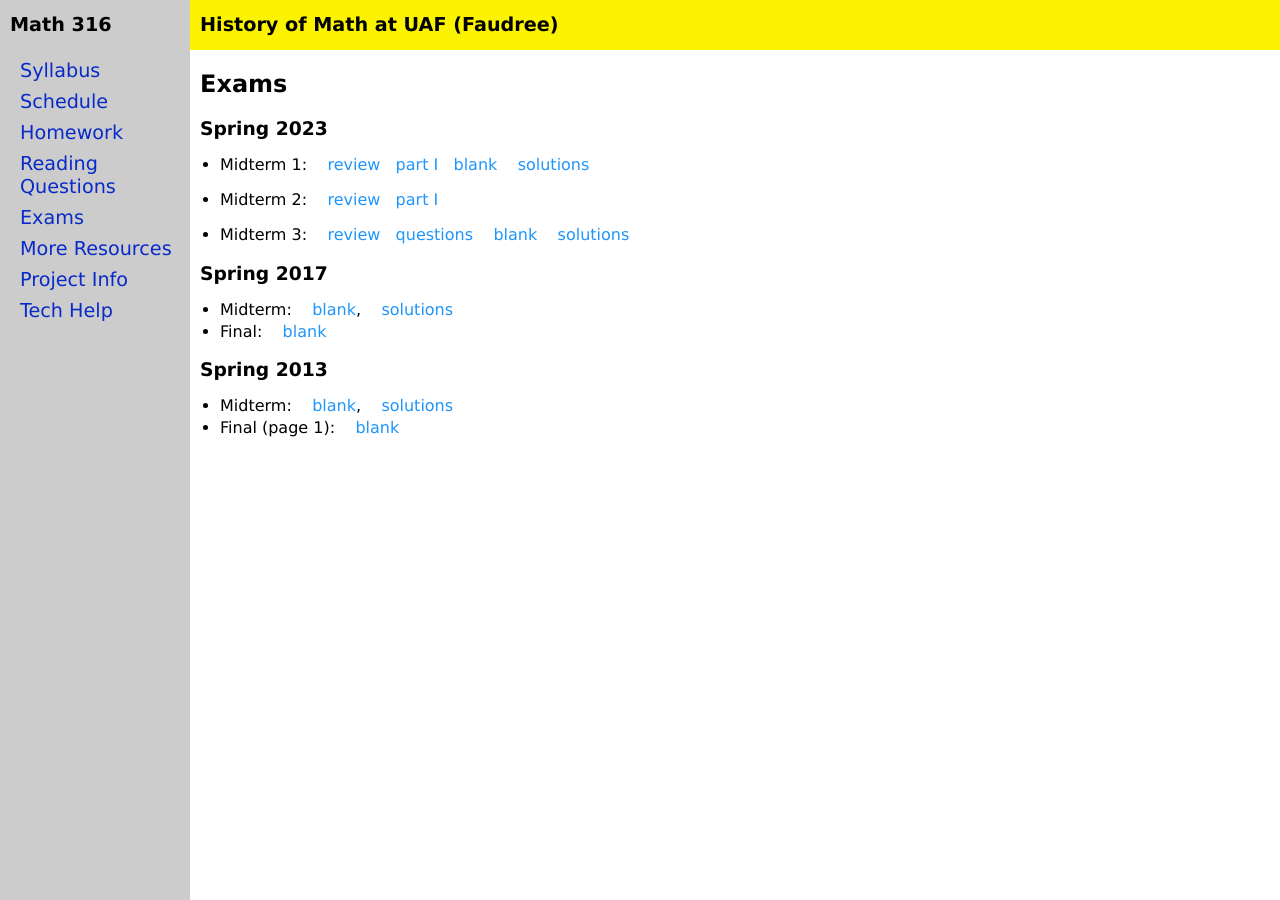
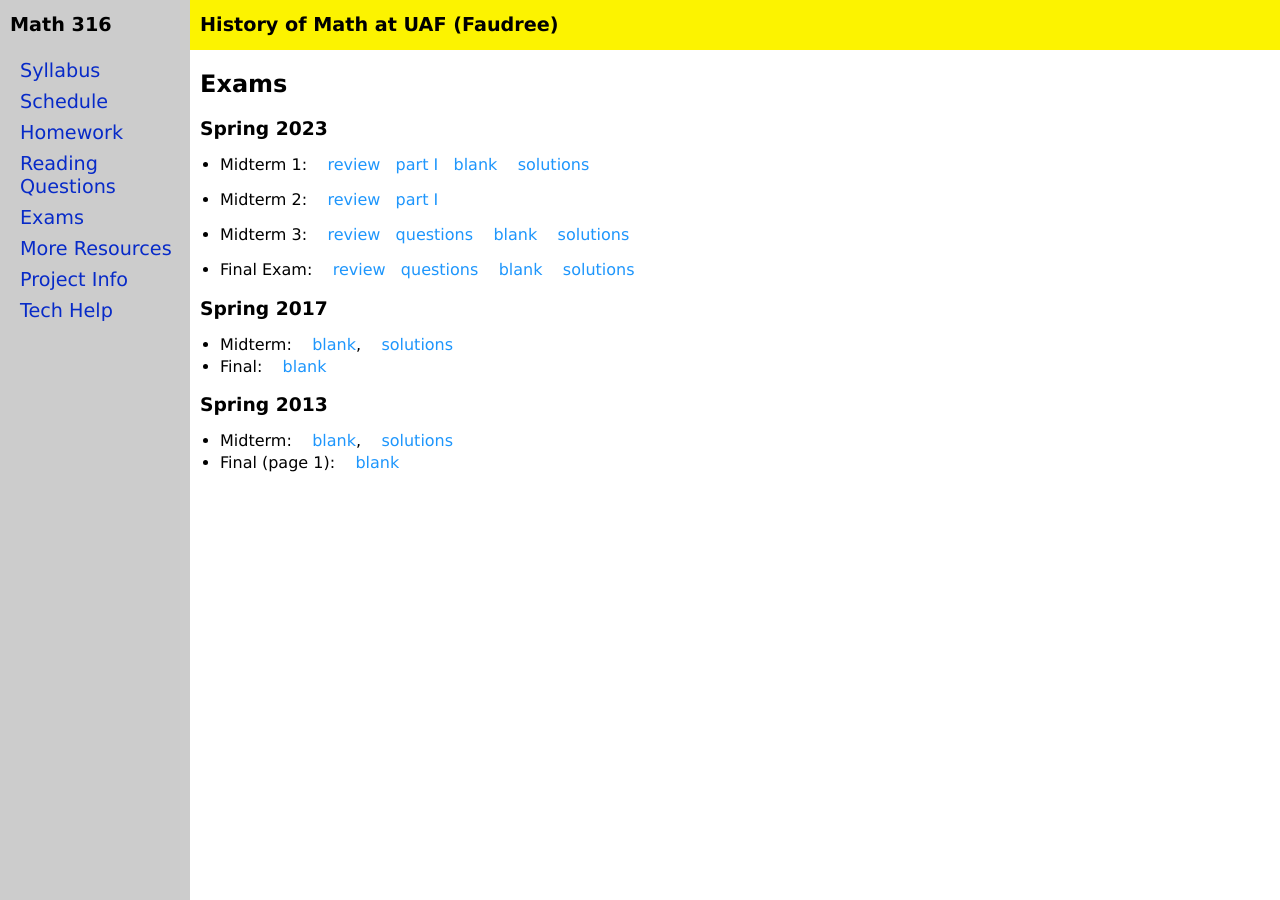
Before and after one commit to jrfaudree/HOM, a Jekyll site: the page built from exams.md, in a window 1280 px wide. Built offline with Jekyll 4.4.1, drawn with Linux system fonts in a browser that asks for light colours.

Commit message:
Update exams.md

```diff
--- a/exams.md
+++ b/exams.md
@@ -13,6 +13,8 @@ title: Exams
 
 * Midterm 3: &nbsp;&nbsp; [review](assets/midterms/M316s23_M3_Review.pdf)&nbsp;&nbsp; [questions](assets/midterms/M316s23_M3_q.pdf) &nbsp;&nbsp; [blank](assets/midterms/M316s23-Mid3.pdf)  &nbsp;&nbsp; [solutions](assets/midterms/M316s23-Mid3-s.pdf)
 
+* Final Exam: &nbsp;&nbsp; [review](assets/midterms/.pdf)&nbsp;&nbsp; [questions](assets/midterms/.pdf) &nbsp;&nbsp; [blank](assets/midterms/.pdf)  &nbsp;&nbsp; [solutions](assets/midterms/.pdf)
+
 ### Spring 2017
 * Midterm: &nbsp;&nbsp; [blank](assets/oldexams/M306S17_Mid1_part_1_and_2.pdf),  &nbsp;&nbsp;  [solutions](assets/oldexams/M306S17_Mid1_part_1_and_2-solutions.pdf)
 * Final:  &nbsp;&nbsp; [blank](assets/oldexams/M306S17_finalexam.pdf)
```
